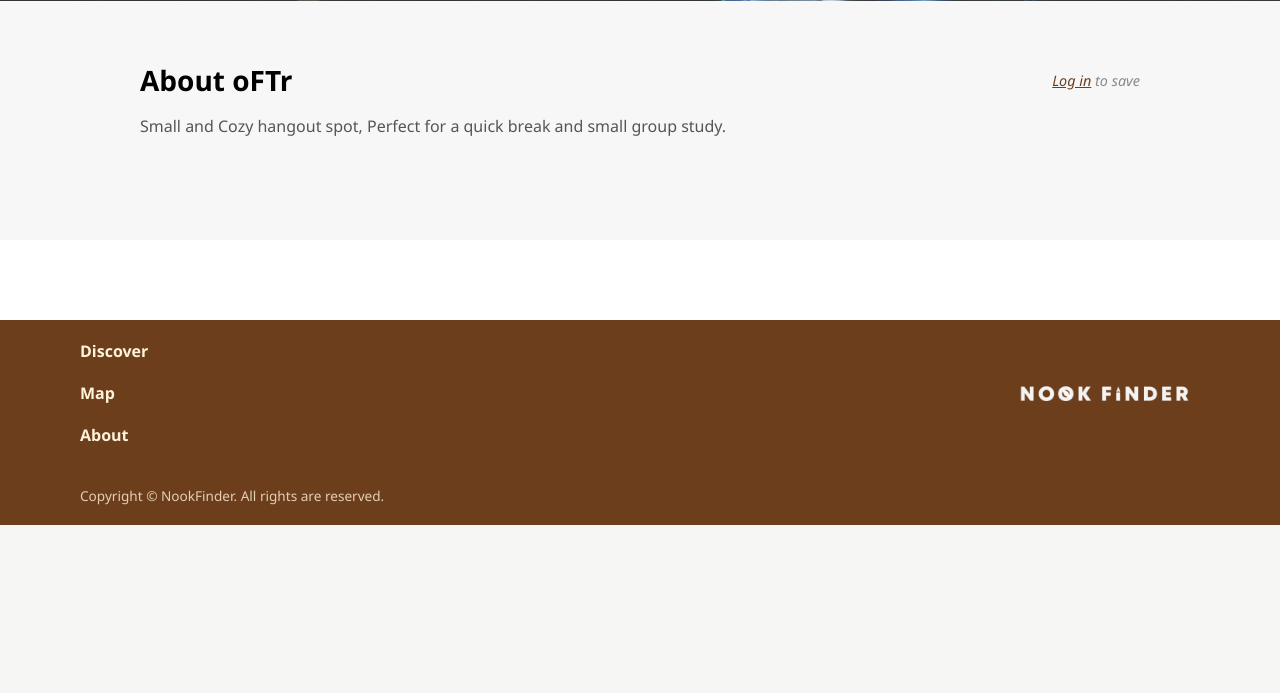
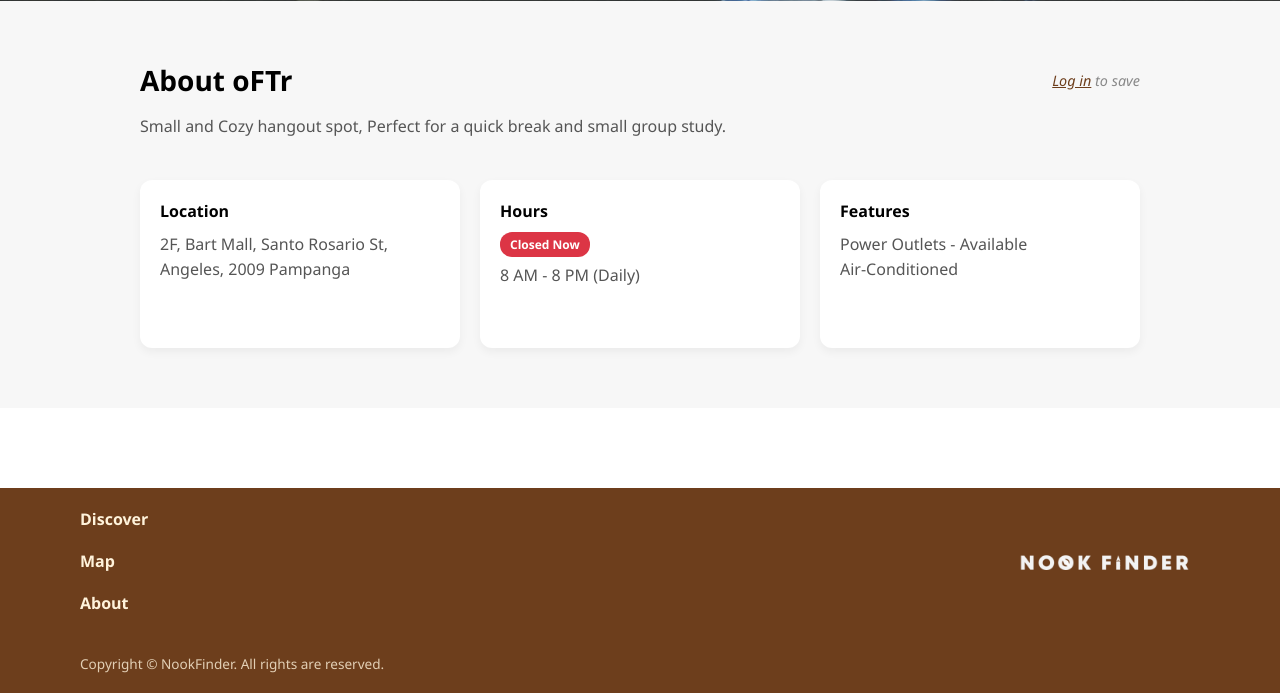
Before and after one commit to REID31-SaN/Nook-Finder, a PHP site: page /cafe_window.php?cafe=oFTr&img=images/OFTR.jpg in a window 1280 px wide. Shown: the part 669-1362 px from the top of the page. Before the commit the page ends 1194 px from the top, so only its background shows below. Run offline with PHP 8.4, Linux system fonts and the light colour scheme.

Commit message:
Added cafeInfos for the 3 "Creators' choice" on index

```diff
--- a/cafe_window.php
+++ b/cafe_window.php
@@ -37,6 +37,21 @@ $cafeInfos = [
         "Location" => "Unit 101 Mission Plaza Bldg, MacArthur Hwy, Angeles, 2009 Pampanga",
         "Hours" => "7 AM - 12 AM (Daily)",
         "Features" => "Wifi - Available, Power Outlets - Available, Renting - Available, Air-Conditioned"
+    ],
+    "oFTr" => [
+        "Location" => "2F, Bart Mall, Santo Rosario St, Angeles, 2009 Pampanga",
+        "Hours" => "8 AM - 8 PM (Daily)",
+        "Features" => "Power Outlets - Available,  Air-Conditioned"
+    ],
+    "Angeles City Library" => [
+        "Location" => "Santo Entierro St, Angeles City, 2009 Pampanga",
+        "Hours" => "9 AM - 5 PM (Daily)",
+        "Features" => "Wifi - Available, Power Outlets - Available,  Air-Conditioned"
+    ],
+    "BRUDR" => [
+        "Location" => "Miranda Street, Angeles City, Philippines, 2009 Pampanga",
+        "Hours" => "10 AM - 10 PM (Daily)",
+        "Features" => "Power Outlets - Available,  Air-Conditioned"
     ]
 ];
 
```
